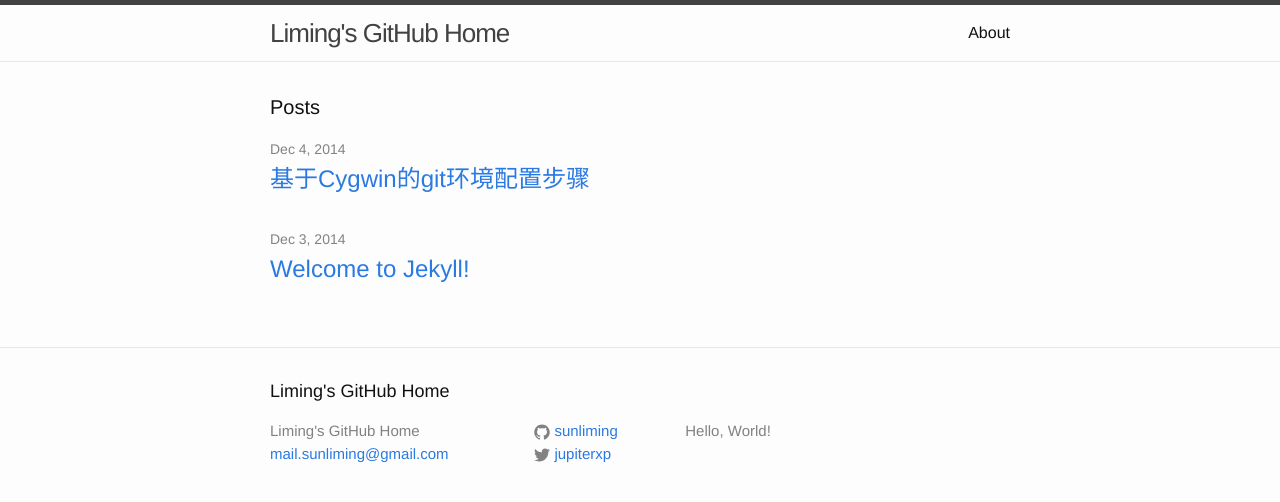
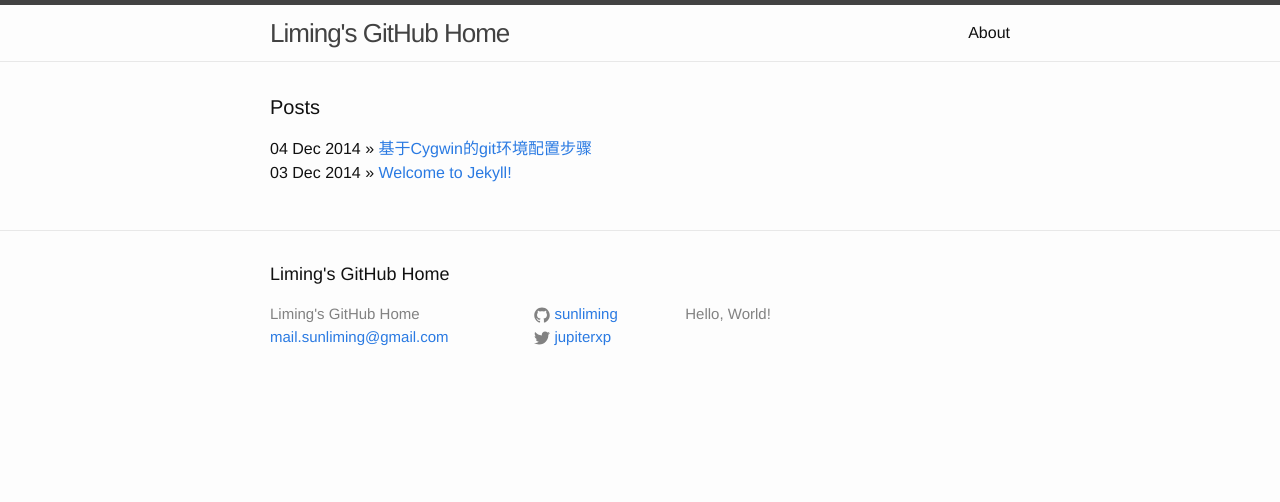
Before and after one commit to sunliming/sunliming.github.io, a Jekyll site: the page built from index.html, in a window 1280 px wide. Shown: the top 502 px of the page. Built offline with Jekyll 4.4.1, drawn with Linux system fonts in a browser that asks for light colours.

Commit message:
index.html: 学习Tom Preston-Werner的博客 _layout.scss: margin-bottom: 0; /*-unit;*/

```diff
--- a/_sass/_layout.scss
+++ b/_sass/_layout.scss
@@ -174,7 +174,7 @@
     list-style: none;
 
     > li {
-        margin-bottom: $spacing-unit;
+        margin-bottom: 0; /*$spacing-unit;*/
     }
 }
 
--- a/index.html
+++ b/index.html
@@ -3,11 +3,9 @@ layout: default
 ---
 
 <div class="home">
-
   <h1 class="page-heading">Posts</h1>
-
   <ul class="post-list">
-    {% for post in site.posts %}
+    <!--{% for post in site.posts %}
       <li>
         <span class="post-meta">{{ post.date | date: "%b %-d, %Y" }}</span>
 
@@ -15,9 +13,10 @@ layout: default
           <a class="post-link" href="{{ post.url | prepend: site.baseurl }}">{{ post.title }}</a>
         </h2>
       </li>
+    {% endfor %} -->
+    {% for post in site.posts %}
+      <li><span>{{ post.date | date_to_string }}</span> &raquo; <a href="{{ post.url }}">{{ post.title }}</a></li>
     {% endfor %}
   </ul>
-
   <!-- <p class="rss-subscribe">subscribe <a href="{{ "/feed.xml" | prepend: site.baseurl }}">via RSS</a></p> -->
-
 </div>
```
Also changed, not shown: 1 other file.
